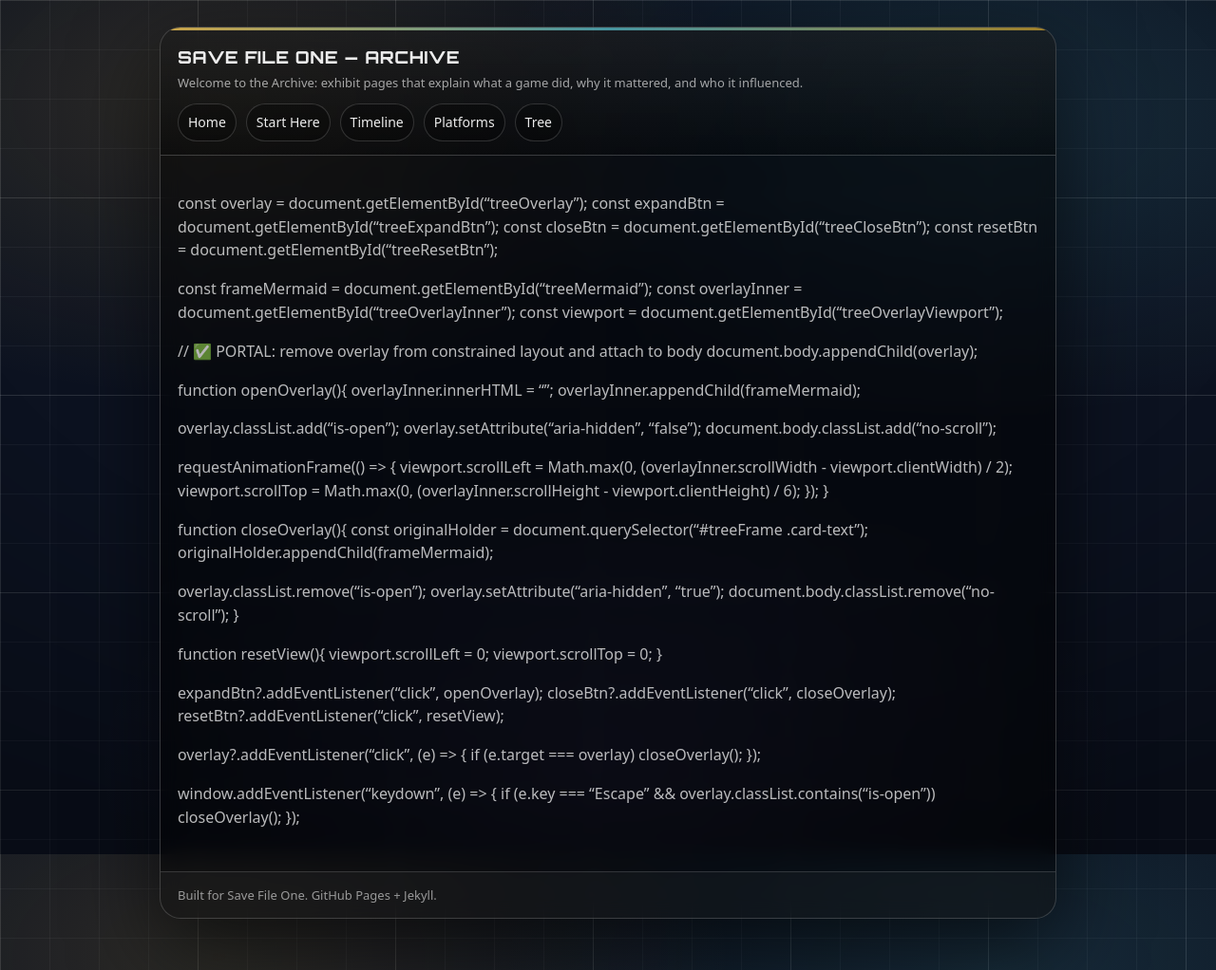
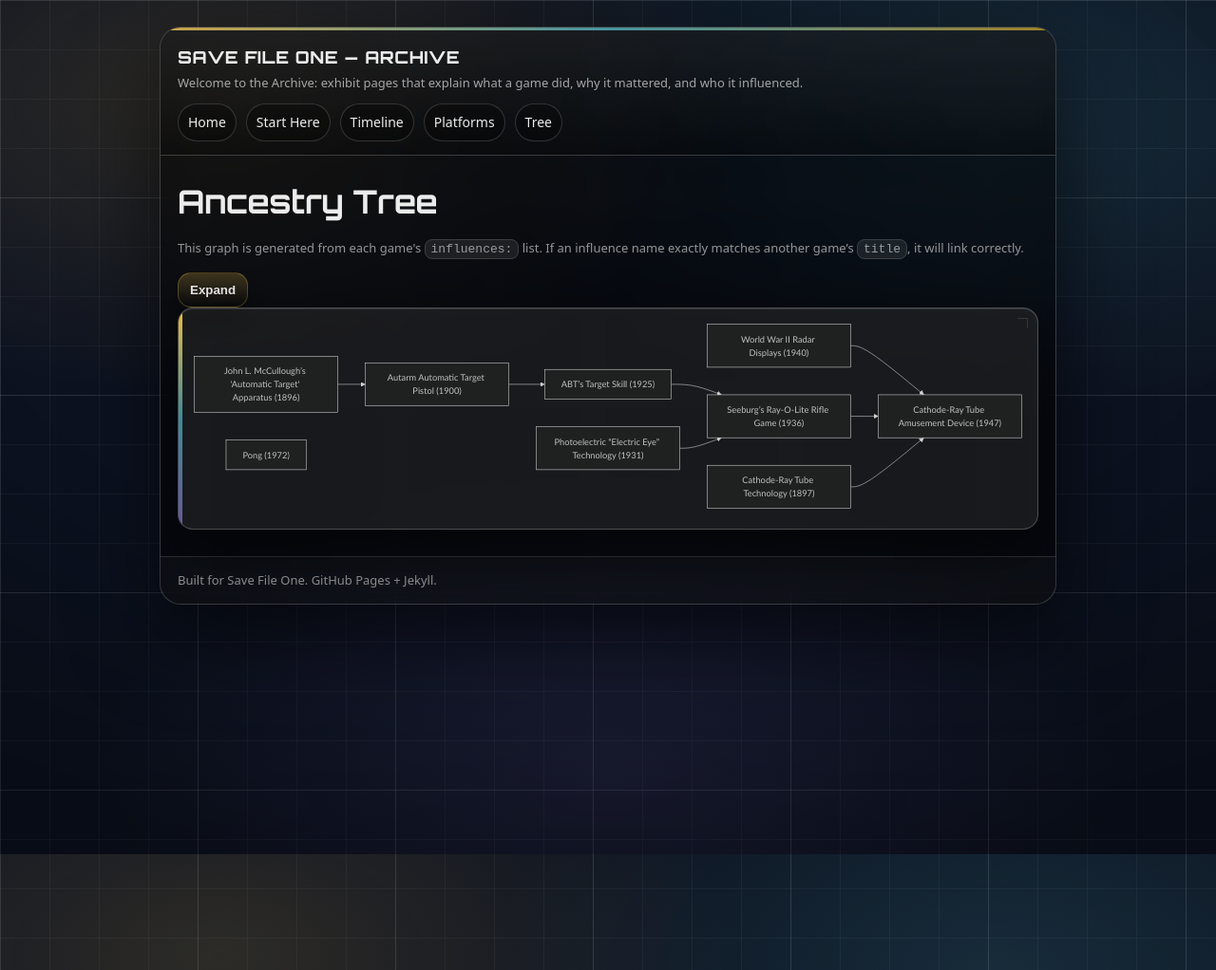
Before and after one commit to BacchusA/savefileone-archive, a Jekyll site: the page built from tree.md, in a window 1280 px wide. Shown: the whole page at 95% size. Built offline with Jekyll 4.4.1, drawn with Linux system fonts in a browser that asks for light colours.

Commit message:
Update tree.md

```diff
--- a/tree.md
+++ b/tree.md
@@ -4,54 +4,135 @@ title: Ancestry Tree
 permalink: /tree/
 ---
 
-const overlay = document.getElementById("treeOverlay");
-const expandBtn = document.getElementById("treeExpandBtn");
-const closeBtn  = document.getElementById("treeCloseBtn");
-const resetBtn  = document.getElementById("treeResetBtn");
+# Ancestry Tree
 
-const frameMermaid  = document.getElementById("treeMermaid");
-const overlayInner  = document.getElementById("treeOverlayInner");
-const viewport      = document.getElementById("treeOverlayViewport");
+<p class="small">
+This graph is generated from each game's <code>influences:</code> list.
+If an influence name exactly matches another game’s <code>title</code>, it will link correctly.
+</p>
 
-// ✅ PORTAL: remove overlay from constrained layout and attach to body
-document.body.appendChild(overlay);
+<div class="tree-toolbar">
+  <button id="treeExpandBtn" class="btn" type="button">Expand</button>
+</div>
 
-function openOverlay(){
-  overlayInner.innerHTML = "";
-  overlayInner.appendChild(frameMermaid);
+<div id="treeFrame" class="card tree-frame">
+  <div class="card-text">
+    <div id="treeMermaid" class="mermaid">
+flowchart LR
+{% assign all = site.games %}
 
-  overlay.classList.add("is-open");
-  overlay.setAttribute("aria-hidden", "false");
-  document.body.classList.add("no-scroll");
+%% Nodes
+{% for g in all %}
+  {{ g.year }}-{{ g.title | slugify }}["{{ g.title }} ({{ g.year }})"]
+{% endfor %}
 
-  requestAnimationFrame(() => {
-    viewport.scrollLeft = Math.max(0, (overlayInner.scrollWidth - viewport.clientWidth) / 2);
-    viewport.scrollTop  = Math.max(0, (overlayInner.scrollHeight - viewport.clientHeight) / 6);
-  });
-}
+%% Clickable nodes (no tooltip text)
+{% for g in all %}
+  click {{ g.year }}-{{ g.title | slugify }} "{{ site.baseurl }}{{ g.url }}" _self
+{% endfor %}
 
-function closeOverlay(){
-  const originalHolder = document.querySelector("#treeFrame .card-text");
-  originalHolder.appendChild(frameMermaid);
+%% Edges (only when match exists)
+{% for g in all %}
+  {% if g.influences %}
+    {% for i in g.influences %}
+      {% assign match = all | where: "title", i.name | first %}
+      {% if match %}
+        {{ match.year }}-{{ match.title | slugify }} --> {{ g.year }}-{{ g.title | slugify }}
+      {% endif %}
+    {% endfor %}
+  {% endif %}
+{% endfor %}
+    </div>
+  </div>
+</div>
 
-  overlay.classList.remove("is-open");
-  overlay.setAttribute("aria-hidden", "true");
-  document.body.classList.remove("no-scroll");
-}
+<!-- Overlay -->
+<div id="treeOverlay" class="tree-overlay" aria-hidden="true">
+  <div class="tree-overlay__topbar">
+    <div class="tree-overlay__title">Ancestry Tree</div>
+    <div class="tree-overlay__actions">
+      <button id="treeResetBtn" class="btn btn-ghost" type="button">Reset view</button>
+      <button id="treeCloseBtn" class="btn" type="button">Close</button>
+    </div>
+  </div>
 
+  <div id="treeOverlayViewport" class="tree-overlay__viewport">
+    <div id="treeOverlayInner" class="tree-overlay__inner"></div>
+  </div>
+</div>
+
+<script type="module">
+  import mermaid from "https://cdn.jsdelivr.net/npm/mermaid@11/dist/mermaid.esm.min.mjs";
+  mermaid.initialize({ startOnLoad: true, theme: "dark", securityLevel: "loose" });
+
+  const overlay = document.getElementById("treeOverlay");
+  const expandBtn = document.getElementById("treeExpandBtn");
+  const closeBtn  = document.getElementById("treeCloseBtn");
+  const resetBtn  = document.getElementById("treeResetBtn");
+
+  const frameMermaid  = document.getElementById("treeMermaid");
+  const overlayInner  = document.getElementById("treeOverlayInner");
+  const viewport      = document.getElementById("treeOverlayViewport");
+
+  function openOverlay(){
+    // Move the rendered SVG into the overlay for a true “big view”
+    overlayInner.innerHTML = "";
+    overlayInner.appendChild(frameMermaid);
+
+    overlay.classList.add("is-open");
+    overlay.setAttribute("aria-hidden", "false");
+    document.body.classList.add("no-scroll");
+
+    // Center-ish start
+    requestAnimationFrame(() => {
+      viewport.scrollLeft = Math.max(0, (overlayInner.scrollWidth - viewport.clientWidth) / 2);
+      viewport.scrollTop  = Math.max(0, (overlayInner.scrollHeight - viewport.clientHeight) / 6);
+    });
+  }
+
+  function closeOverlay(){
+    // Put it back in the page card
+    const originalHolder = document.querySelector("#treeFrame .card-text");
+    originalHolder.appendChild(frameMermaid);
+overlay.classList.remove("is-open");
+    overlay.setAttribute("aria-hidden", "true");
+    document.body.classList.remove("no-scroll");
+  }
 function resetView(){
-  viewport.scrollLeft = 0;
-  viewport.scrollTop  = 0;
-}
+    viewport.scrollLeft = 0;
+    viewport.scrollTop = 0;
+  }
 
-expandBtn?.addEventListener("click", openOverlay);
-closeBtn?.addEventListener("click", closeOverlay);
-resetBtn?.addEventListener("click", resetView);
+  expandBtn?.addEventListener("click", openOverlay);
+  closeBtn?.addEventListener("click", closeOverlay);
+  resetBtn?.addEventListener("click", resetView);
 
 overlay?.addEventListener("click", (e) => {
-  if (e.target === overlay) closeOverlay();
-});
+    // click the dark backdrop to close
+    if (e.target === overlay) closeOverlay();
+  });
 
-window.addEventListener("keydown", (e) => {
-  if (e.key === "Escape" && overlay.classList.contains("is-open")) closeOverlay();
-});
+  window.addEventListener("keydown", (e) => {
+    if (e.key === "Escape" && overlay.classList.contains("is-open")) closeOverlay();
+  });
+
+  // Drag-to-pan in overlay
+  let isDown = false, startX = 0, startY = 0, startL = 0, startT = 0;
+  viewport.addEventListener("mousedown", (e) => {
+    isDown = true;
+    viewport.classList.add("dragging");
+    startX = e.clientX; startY = e.clientY;
+    startL = viewport.scrollLeft; startT = viewport.scrollTop;
+  });
+  window.addEventListener("mouseup", () => {
+    isDown = false;
+    viewport.classList.remove("dragging");
+  });
+  window.addEventListener("mousemove", (e) => {
+    if (!isDown) return;
+    const dx = e.clientX - startX;
+    const dy = e.clientY - startY;
+    viewport.scrollLeft = startL - dx;
+    viewport.scrollTop  = startT - dy;
+  });
+</script>
```
